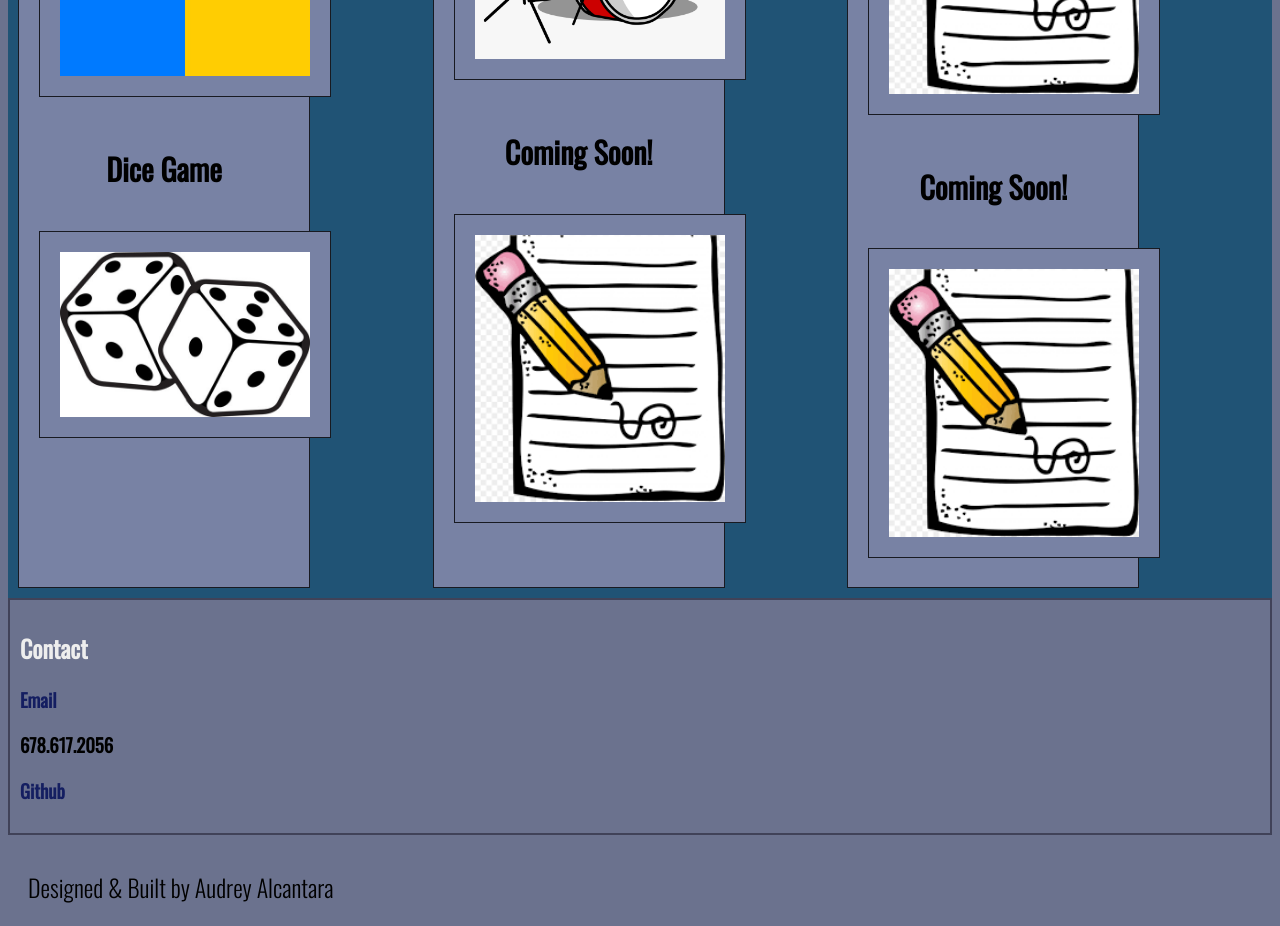
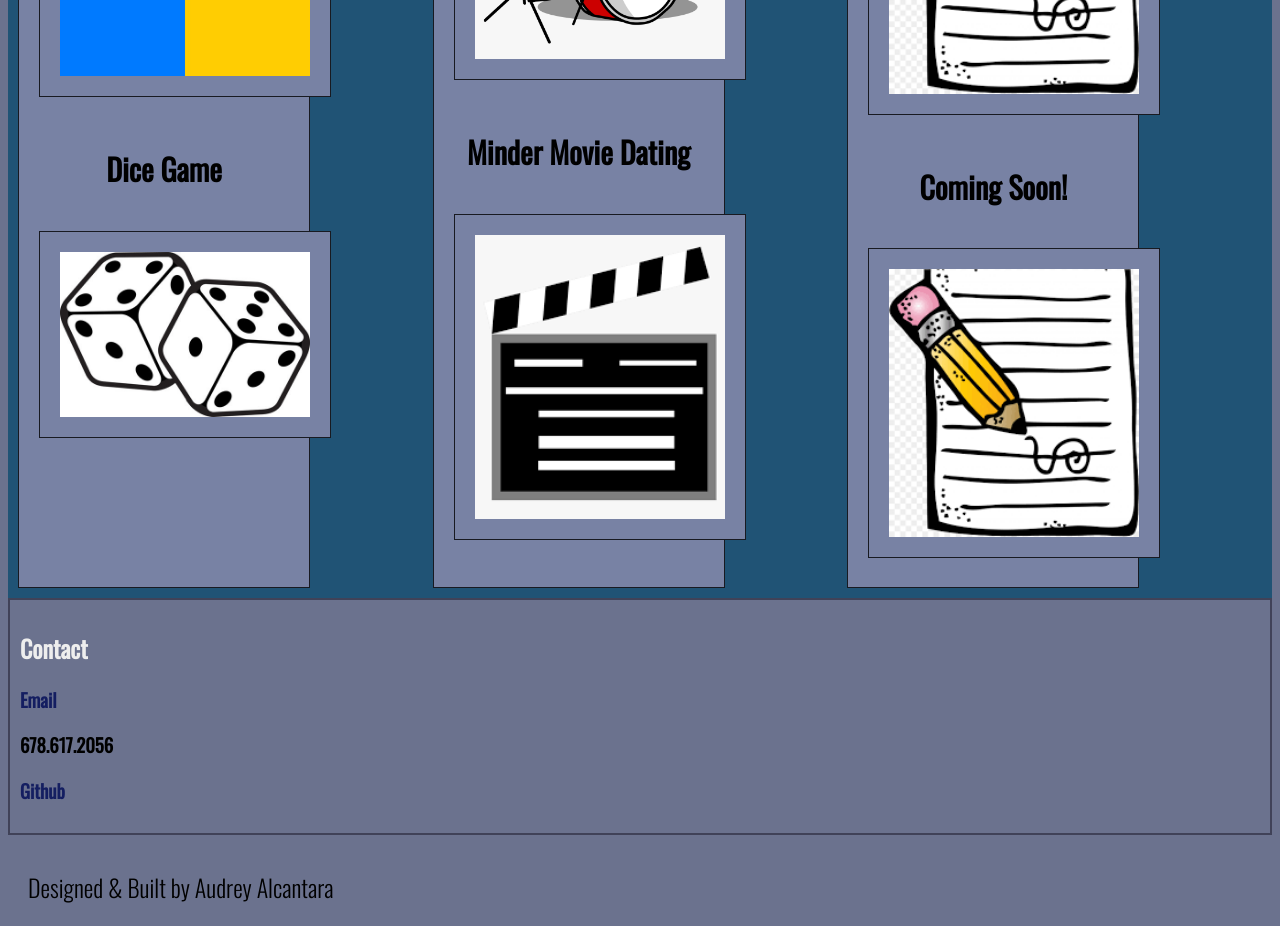
Before and after one commit to Audrey-505/Portfolio-Site, a plain HTML site: page index.html in a window 1280 px wide. Shown: the part 1420-2346 px from the top of the page. Drawn offline with nearby package versions, Linux system fonts and the light colour scheme.

Commit message:
added Minder Movie Project into projects

```diff
--- a/index.html
+++ b/index.html
@@ -86,8 +86,8 @@
         <div class="grid-item">
             <h4>Drum Kit</h4>
             <a href="https://audrey-505.github.io/Audrey-505.Drums.io/"><img src="Assets/drums.png" alt="drums" class="grid-item"></a>
-            <h4>Coming Soon!</h4>
-            <a href="https://www.google.com/"><img src="Assets/project4.png" alt="homework" class="grid-item"></a>
+            <h4>Minder Movie Dating</h4>
+            <a href="https://audrey-505.github.io/animated-spork/"><img src="Assets/movies.png" alt="homework" class="grid-item"></a>
         </div>
         <div class="grid-item">
             <h4>Coming Soon!</h4>
```
Also changed, not shown: Assets/movies.png (added), 1 other file.
